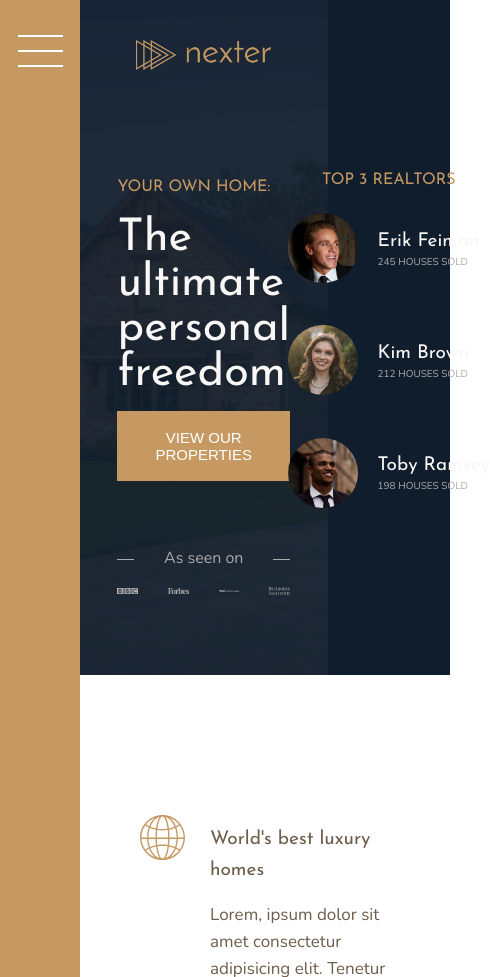
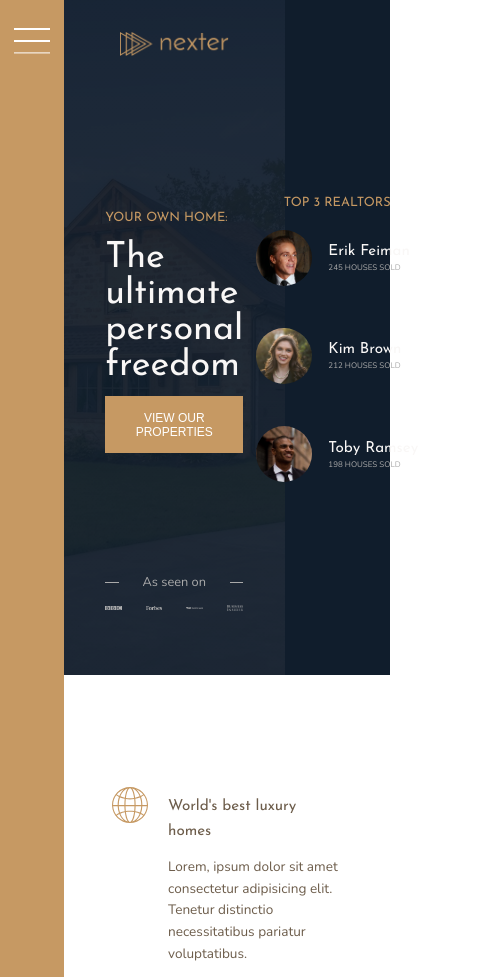
Before and after one commit to erhanertem/Website-Nexter, a website: page index.html in a window 390 px wide. Shown: the top 977 px of the page, 490 px wide, since content can reach past the window. Drawn offline with nearby package versions, Linux system fonts and the light colour scheme.

Commit message:
Add media query @ 75em/1200px breakpoint

```diff
--- a/sass/_base.scss
+++ b/sass/_base.scss
@@ -14,6 +14,10 @@ $color-grey-dark-2: #6d5d4b;
 $font-primary: "Nunito", sans-serif;
 $font-display: "Josefin Sans", sans-serif;
 
+// RESPONSIVE BREAKPOINTS
+// we should use em with breakpoints rather than px
+$bp-largest: 75em; // 1200px
+
 //global reset
 *,
 *::before,
@@ -26,6 +30,10 @@ $font-display: "Josefin Sans", sans-serif;
 html {
 	box-sizing: border-box;
 	font-size: 62.5%; // 10px/16px=62.5% --> 1rem=10px
+
+	@media only screen and (max-width: $bp-largest) {
+		font-size: 50%; // 8px/16px=50.0% --> 1rem=8px
+	}
 }
 
 body {
--- a/sass/_header.scss
+++ b/sass/_header.scss
@@ -17,7 +17,7 @@
 	display: grid;
 	//grid container needs to be more responsive as well so max-content and min-content range needs to be established.
 	grid-template-columns: minmax(min-content, max-content);
-	grid-template-rows: 1fr min-content minmax(6rem, min-content) 1fr; //defiend the first row and we established specific height of the container. The remainder try to fit in between
+	grid-template-rows: 1fr min-content minmax(6rem, min-content) 1fr; //defined the first row and we established specific height of the container. The remainder try to fit in between
 	grid-row-gap: 1.5rem;
 
 	&__logo {
```
Also changed, not shown: sass/main.css, 1 other file.
